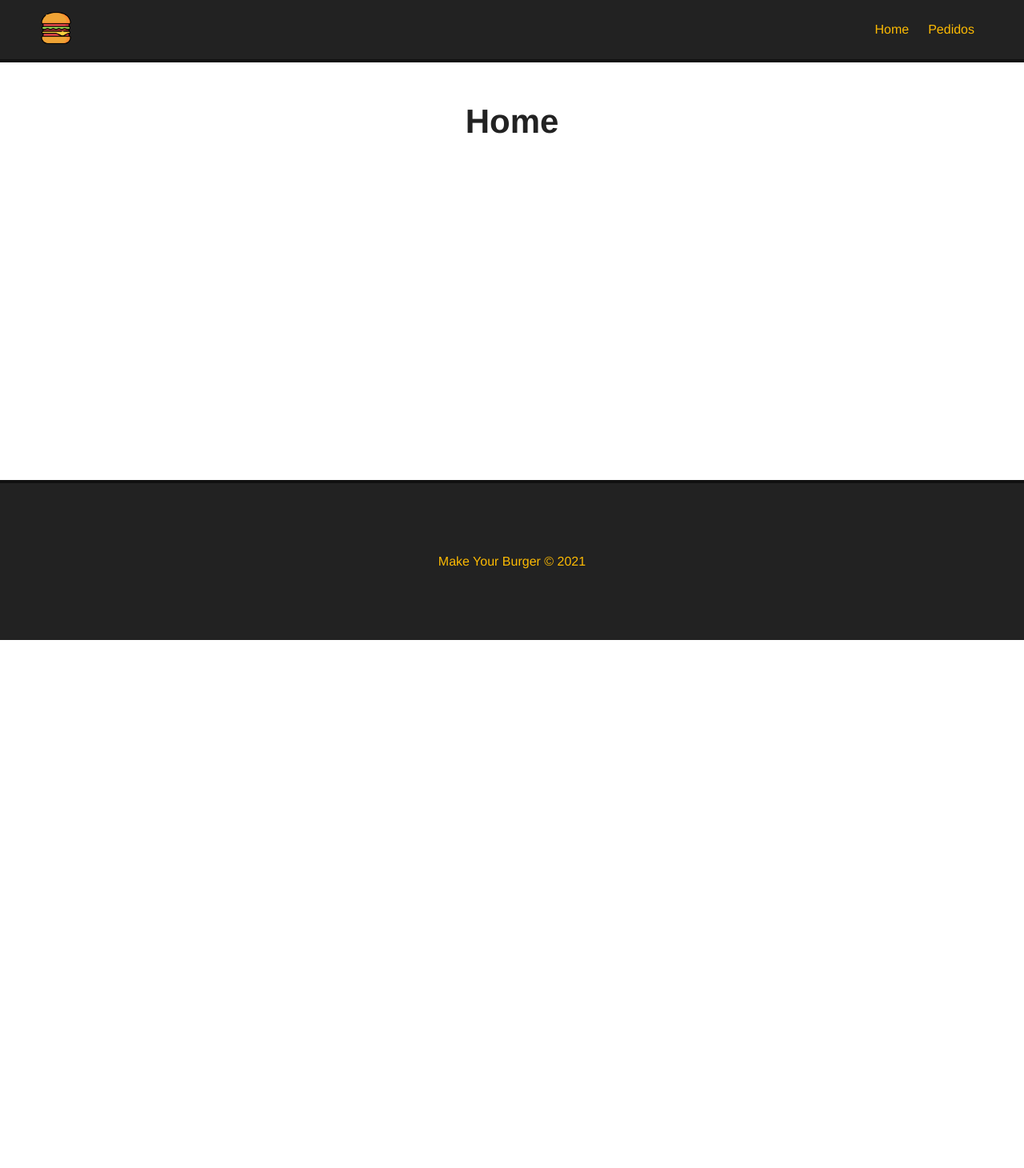
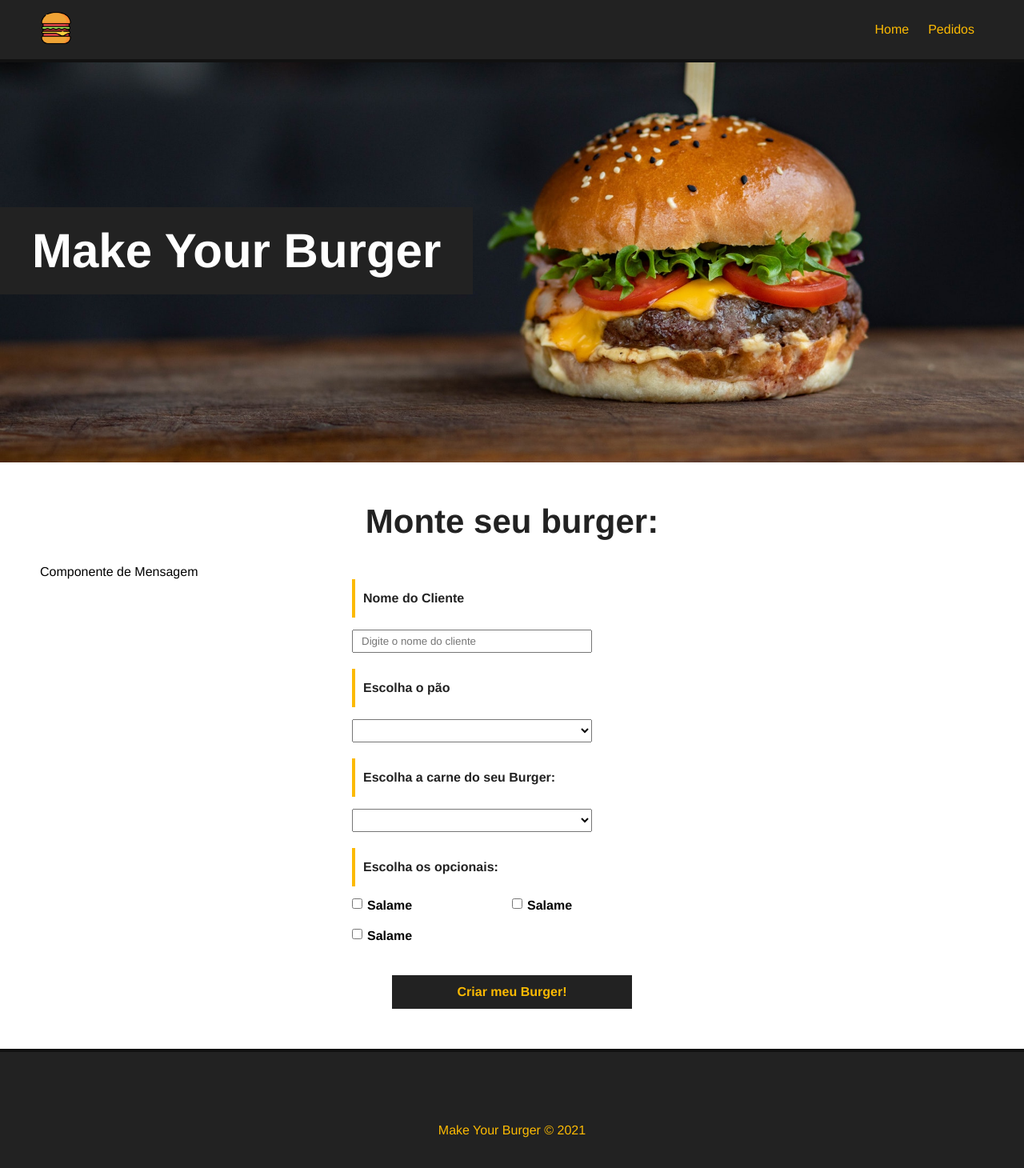
Before and after one commit to MardonioMelo/make_your_burger, a Vue app: page / in a window 1280 px wide. Shown: the top 1460 px of the page at 80% size. Before the commit the page ends 800 px from the top, so only its background shows below. Built offline with nearby package versions, Linux system fonts and the light colour scheme.

Commit message:
Foram criados os componentes Banner e Form

```diff
--- /dev/null
+++ b/src/components/BannerItem.vue
@@ -0,0 +1,33 @@
+<template>
+  <div id="main-banner">
+    <h1>Make Your Burger</h1>
+  </div>
+</template>
+
+<script>
+export default {
+  name: "BannerItem",
+};
+</script>
+
+<style scoped>
+#main-banner {
+  background-image: url("/img/burger.jpg");
+  background-repeat: no-repeat;
+  background-position: 0 -250px;
+  background-size: cover;
+  height: 500px;
+  display: flex;
+  align-items: center;
+  justify-content: flex-start;
+}
+
+#main-banner h1 {
+    color: #FFF;
+    text-align: center;
+    font-size: 60px;
+    background-color: #222;
+    padding: 20px 40px;
+}
+
+</style>
--- /dev/null
+++ b/src/components/BurgerForm.vue
@@ -0,0 +1,141 @@
+<template>
+  <div>
+    <p>Componente de Mensagem</p>
+    <div>
+      <form id="burger-form">
+        <div class="input-container">
+          <label for="nome">Nome do Cliente</label>
+          <input
+            type="text"
+            id="nome"
+            name="nome"
+            v-model="nome"
+            placeholder="Digite o nome do cliente"
+          />
+        </div>
+        <div class="input-container">
+          <label for="pao">Escolha o pão</label>
+          <select name="pao" id="pao" v-model="pao">
+            <option value="">Selecione o seu pão</option>
+            <option value="integral">Integral</option>
+          </select>
+        </div>
+        <div class="input-container">
+          <label for="carne">Escolha a carne do seu Burger:</label>
+          <select name="cane" id="carne" v-model="carne">
+            <option value="">Selecione o tipo de carne</option>
+            <option value="maminha">Maminha</option>
+          </select>
+        </div>
+        <div id="opcionais-container" class="input-container">
+          <label id="opcionais-title" for="opcionais">Escolha os opcionais:</label>
+          <div class="checkbox-container">
+            <input
+              type="checkbox"
+              name="opcionais"
+              v-model="opcionais"
+              value="salame"
+            />
+            <span>Salame</span>
+          </div>
+           <div class="checkbox-container">
+            <input
+              type="checkbox"
+              name="opcionais"
+              v-model="opcionais"
+              value="salame"
+            />
+            <span>Salame</span>
+          </div>
+           <div class="checkbox-container">
+            <input
+              type="checkbox"
+              name="opcionais"
+              v-model="opcionais"
+              value="salame"
+            />
+            <span>Salame</span>
+          </div>
+        </div>
+        <div class="input-container">
+          <input type="submit" class="submit-btn" value="Criar meu Burger!" />
+        </div>
+      </form>
+    </div>
+  </div>
+</template>
+
+<script>
+export default {
+  name: "BurgerForm",
+};
+</script>
+
+<style scoped>
+#burger-form {
+  max-width: 400px;
+  margin: 0 auto;
+}
+
+.input-container {
+  display: flex;
+  flex-direction: column;
+  margin-bottom: 20px;
+}
+
+label {
+  font-weight: bold;
+  margin-bottom: 15px;
+  color: #222;
+  padding: 15px 10px;
+  border-left: 4px solid #fcba03;
+}
+
+input,
+select {
+  padding: 5px 10px;
+    width:300px
+}
+
+#opcionais-container{
+    flex-direction: row;
+    flex-wrap: wrap;
+}
+
+#opcionais-title {
+    width: 100%;
+}
+
+.checkbox-container{
+    display: flex;
+    align-items: flex-start;
+    width:50%;
+    margin-bottom: 20px;
+}
+
+.checkbox-container span, .checkbox-container input {
+    width: auto;
+}
+
+.checkbox-container span{
+    margin-left: 6px;
+    font-weight: bold;
+}
+
+.submit-btn {
+    background-color: #222;
+    color: #FCBA03;
+    font-weight: bold;
+    border: 2px solid #222;
+    padding: 10px;
+    font-size: 16px;
+    margin: 0 auto;
+    cursor: pointer;
+    transition: .5s;
+}
+
+.submit-btn:hover{
+    background-color: transparent;
+    color:#222;
+}
+</style>
--- a/src/components/Footer.vue
+++ b/src/components/Footer.vue
@@ -19,8 +19,6 @@
   display: flex;
   align-items: center;
   justify-content: center;
-  position: absolute;
-  bottom: 0;
   width: 100%;
 }
 </style>
--- a/src/views/Home.vue
+++ b/src/views/Home.vue
@@ -1,11 +1,20 @@
 <template>
+  <BannerItem />
   <div class="main-container">
-   <h1>Home</h1>
+    <h1>Monte seu burger:</h1>
+    <BurgerForm />
   </div>
 </template>
 
 <script>
+import BannerItem from "../components/BannerItem.vue";
+import BurgerForm from "../components/BurgerForm.vue";
+
 export default {
-  name: "Home"
-}
+  name: "Home",
+  components: {
+    BannerItem,
+    BurgerForm,
+  },
+};
 </script>
```
